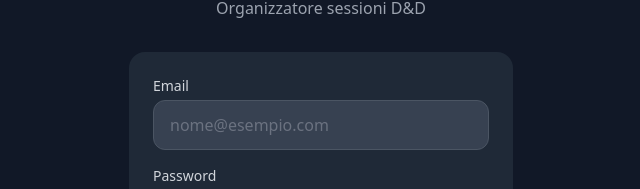
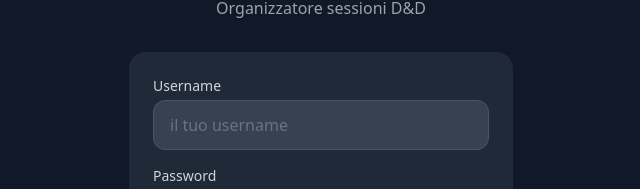
Before and after one commit to canada87/Beholder-s-Call, a Next.js app: page /login in a window 1280 px wide. Shown: the part 288-477 px from the top of the page, without its empty margins (319-959 px from the left). Built offline with nearby package versions, Linux system fonts and the light colour scheme.

Commit message:
feat: update login functionality to use username instead of email

```diff
--- a/src/app/(auth)/login/page.tsx
+++ b/src/app/(auth)/login/page.tsx
@@ -5,7 +5,7 @@ import { useRouter } from "next/navigation"
 
 export default function LoginPage() {
   const router = useRouter()
-  const [email, setEmail] = useState("")
+  const [username, setUsername] = useState("")
   const [password, setPassword] = useState("")
   const [error, setError] = useState("")
   const [loading, setLoading] = useState(false)
@@ -14,10 +14,10 @@ export default function LoginPage() {
     e.preventDefault()
     setLoading(true)
     setError("")
-    const result = await signIn("credentials", { email, password, redirect: false })
+    const result = await signIn("credentials", { username, password, redirect: false })
     setLoading(false)
     if (result?.error) {
-      setError("Email o password errati")
+      setError("Username o password errati")
     } else {
       router.push("/")
     }
@@ -34,14 +34,14 @@ export default function LoginPage() {
 
         <form onSubmit={handleSubmit} className="bg-gray-800 rounded-2xl p-6 space-y-4">
           <div>
-            <label className="block text-sm font-medium text-gray-300 mb-1">Email</label>
+            <label className="block text-sm font-medium text-gray-300 mb-1">Username</label>
             <input
-              type="email"
-              value={email}
-              onChange={(e) => setEmail(e.target.value)}
+              type="text"
+              value={username}
+              onChange={(e) => setUsername(e.target.value)}
               required
               className="w-full bg-gray-700 border border-gray-600 rounded-xl px-4 py-3 text-white placeholder-gray-500 focus:outline-none focus:border-violet-500"
-              placeholder="nome@esempio.com"
+              placeholder="il tuo username"
             />
           </div>
           <div>
--- a/src/lib/auth.ts
+++ b/src/lib/auth.ts
@@ -8,14 +8,14 @@ export const authOptions: NextAuthOptions = {
     CredentialsProvider({
       name: "credentials",
       credentials: {
-        email: { label: "Email", type: "email" },
+        username: { label: "Username", type: "text" },
         password: { label: "Password", type: "password" },
       },
       async authorize(credentials) {
-        if (!credentials?.email || !credentials?.password) return null
+        if (!credentials?.username || !credentials?.password) return null
 
         const user = await prisma.user.findUnique({
-          where: { email: credentials.email },
+          where: { username: credentials.username },
         })
         if (!user) return null
 
```
